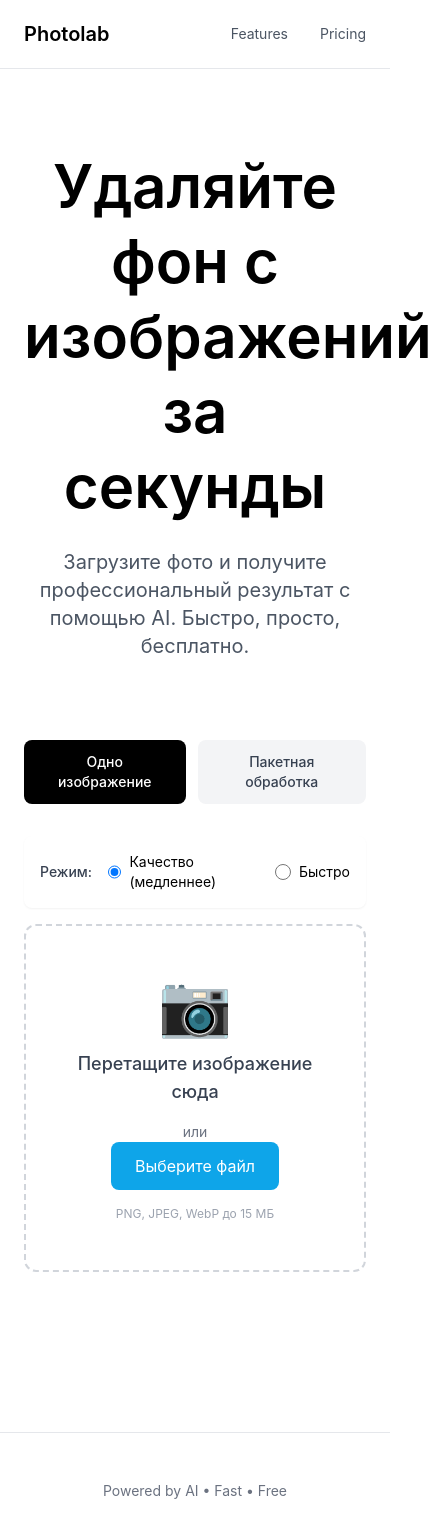
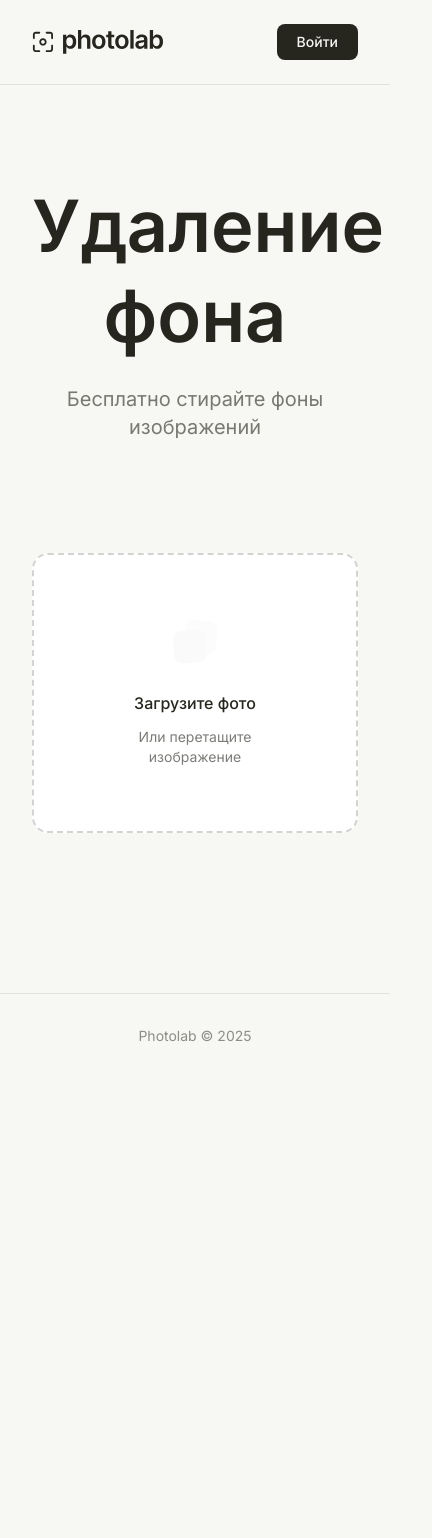
Before and after one commit to KirillMigel/photolab, a Next.js app in the folder frontend/: page / in a window 390 px wide. Shown: the top 1538 px of the page, 432 px wide, since content can reach past the window. After the commit the page ends 1078 px from the top, so only its background shows below. Built offline with nearby package versions, Linux system fonts and the light colour scheme.

Commit message:
Update to Cursor-inspired minimal design with exact specs

```diff
--- a/frontend/app/globals.css
+++ b/frontend/app/globals.css
@@ -1,12 +1,14 @@
+@import url('https://fonts.googleapis.com/css2?family=Inter:wght@400;500;600;700&display=swap');
+
 @tailwind base;
 @tailwind components;
 @tailwind utilities;
 
 body {
-  color: #000;
-  background: #ffffff;
+  color: #26251E;
+  background: #F7F7F4;
   min-height: 100vh;
-  font-family: -apple-system, BlinkMacSystemFont, "Segoe UI", Roboto, "Helvetica Neue", Arial, sans-serif;
+  font-family: 'Inter', -apple-system, BlinkMacSystemFont, "Segoe UI", Roboto, sans-serif;
   -webkit-font-smoothing: antialiased;
   -moz-osx-font-smoothing: grayscale;
 }
--- a/frontend/app/page.tsx
+++ b/frontend/app/page.tsx
@@ -12,61 +12,45 @@ export default function Home() {
   const [isProcessing, setIsProcessing] = useState(false)
 
   return (
-    <main className="min-h-screen bg-white">
-      {/* Header - Minimalist like Cursor */}
-      <header className="border-b border-gray-200">
-        <div className="max-w-7xl mx-auto px-6 py-5">
+    <main className="min-h-screen" style={{ background: '#F7F7F4' }}>
+      {/* Header - Cursor style */}
+      <header className="border-b" style={{ borderColor: 'rgba(38, 37, 30, 0.1)' }}>
+        <div className="max-w-7xl mx-auto px-8 py-6">
           <div className="flex items-center justify-between">
-            <h1 className="text-xl font-semibold text-black">
-              Photolab
-            </h1>
-            <nav className="flex gap-8 text-sm">
-              <a href="#" className="text-gray-600 hover:text-black transition">Features</a>
-              <a href="#" className="text-gray-600 hover:text-black transition">Pricing</a>
-            </nav>
+            <img src="/images/logo.svg" alt="Photolab" className="h-6" />
+            <button
+              className="px-5 py-2 rounded-lg text-sm font-medium transition"
+              style={{
+                background: '#26251E',
+                color: '#F7F7F4'
+              }}
+            >
+              Войти
+            </button>
           </div>
         </div>
       </header>
 
-      {/* Hero Section - Cursor style */}
-      <section className="max-w-4xl mx-auto px-6 pt-20 pb-12 text-center">
-        <h2 className="text-6xl font-semibold text-black leading-tight mb-6">
-          Удаляйте фон с изображений за секунды
+      {/* Hero Section - Clean like Cursor */}
+      <section className="max-w-4xl mx-auto px-8 pt-24 pb-16 text-center">
+        <h2
+          className="text-7xl font-semibold leading-tight mb-6"
+          style={{ color: '#26251E' }}
+        >
+          Удаление фона
         </h2>
-        <p className="text-xl text-gray-600 mb-8 max-w-2xl mx-auto">
-          Загрузите фото и получите профессиональный результат с помощью AI. Быстро, просто, бесплатно.
+        <p
+          className="text-xl mb-12 max-w-2xl mx-auto"
+          style={{ color: '#26251E', opacity: 0.6 }}
+        >
+          Бесплатно стирайте фоны изображений
         </p>
       </section>
 
       {/* Main Content */}
-      <div className="max-w-5xl mx-auto px-6 pb-20">
-        {/* Tabs - Clean minimal style */}
-        <div className="flex gap-3 mb-8 justify-center">
-          <button
-            onClick={() => setActiveTab('single')}
-            className={`px-6 py-3 rounded-lg font-medium transition text-sm ${
-              activeTab === 'single'
-                ? 'bg-black text-white'
-                : 'bg-gray-100 text-gray-700 hover:bg-gray-200'
-            }`}
-          >
-            Одно изображение
-          </button>
-          <button
-            onClick={() => setActiveTab('batch')}
-            className={`px-6 py-3 rounded-lg font-medium transition text-sm ${
-              activeTab === 'batch'
-                ? 'bg-black text-white'
-                : 'bg-gray-100 text-gray-700 hover:bg-gray-200'
-            }`}
-          >
-            Пакетная обработка
-          </button>
-        </div>
-
-        {/* Single Image Mode */}
-        {activeTab === 'single' && (
-          <div className="space-y-6">
+      <div className="max-w-3xl mx-auto px-8 pb-20">
+        {/* Upload Interface */}
+        <div className="space-y-8">
           <ImageUploader
             onImageSelect={setOriginalImage}
             onProcessed={setProcessedImage}
@@ -82,18 +66,12 @@ export default function Home() {
             />
           )}
         </div>
-        )}
-
-        {/* Batch Mode */}
-        {activeTab === 'batch' && (
-          <BatchUploader />
-        )}
       </div>
 
-      {/* Footer - Minimal */}
-      <footer className="border-t border-gray-200 mt-20 py-12">
-        <div className="max-w-5xl mx-auto px-6 text-center text-sm text-gray-500">
-          <p>Powered by AI • Fast • Free</p>
+      {/* Footer */}
+      <footer className="border-t mt-20 py-8" style={{ borderColor: 'rgba(38, 37, 30, 0.1)' }}>
+        <div className="max-w-7xl mx-auto px-8 text-center text-sm" style={{ color: '#26251E', opacity: 0.5 }}>
+          <p>Photolab © 2025</p>
         </div>
       </footer>
     </main>
--- a/frontend/components/ImageUploader.tsx
+++ b/frontend/components/ImageUploader.tsx
@@ -83,42 +83,22 @@ export default function ImageUploader({
   )
 
   return (
-    <div className="space-y-4">
-      {/* Mode Selector */}
-      <div className="flex items-center gap-4 bg-white p-4 rounded-lg shadow-sm">
-        <span className="text-sm font-medium text-gray-700">Режим:</span>
-        <label className="flex items-center gap-2 cursor-pointer">
-          <input
-            type="radio"
-            value="quality"
-            checked={mode === 'quality'}
-            onChange={() => setMode('quality')}
-            className="w-4 h-4 text-primary-500"
-          />
-          <span className="text-sm">Качество (медленнее)</span>
-        </label>
-        <label className="flex items-center gap-2 cursor-pointer">
-          <input
-            type="radio"
-            value="fast"
-            checked={mode === 'fast'}
-            onChange={() => setMode('fast')}
-            className="w-4 h-4 text-primary-500"
-          />
-          <span className="text-sm">Быстро</span>
-        </label>
-      </div>
+    <div className="space-y-6">
 
-      {/* Upload Zone */}
+      {/* Upload Zone - Cursor style */}
       <div
         onDrop={handleDrop}
         onDragOver={handleDragOver}
         onDragLeave={handleDragLeave}
-        className={`upload-zone border-2 border-dashed rounded-xl p-12 text-center transition ${
+        className={`upload-zone border-2 border-dashed rounded-2xl p-16 text-center transition ${
           isDragging
-            ? 'border-primary-500 bg-primary-50 scale-105'
-            : 'border-gray-300 bg-white hover:border-primary-400'
+            ? 'scale-[1.02]'
+            : ''
         } ${isProcessing ? 'opacity-50 pointer-events-none' : ''}`}
+        style={{
+          borderColor: isDragging ? '#26251E' : 'rgba(38, 37, 30, 0.2)',
+          background: '#fff'
+        }}
       >
         <input
           type="file"
@@ -129,28 +109,28 @@ export default function ImageUploader({
           disabled={isProcessing}
         />
 
-        <div className="space-y-4">
-          <div className="text-6xl">📷</div>
-
+        <div className="space-y-6">
           {isProcessing ? (
             <div>
-              <div className="inline-block animate-spin rounded-full h-8 w-8 border-b-2 border-primary-500"></div>
-              <p className="mt-4 text-gray-600">Обрабатываем изображение...</p>
+              <div className="inline-block animate-spin rounded-full h-10 w-10 border-2 border-t-transparent" style={{ borderColor: '#26251E', borderTopColor: 'transparent' }}></div>
+              <p className="mt-6 text-base" style={{ color: '#26251E', opacity: 0.6 }}>
+                Обрабатываем изображение...
+              </p>
             </div>
           ) : (
             <>
-              <p className="text-lg font-medium text-gray-700">
-                Перетащите изображение сюда
-              </p>
-              <p className="text-sm text-gray-500">или</p>
-              <label htmlFor="file-input">
-                <span className="inline-block px-6 py-3 bg-primary-500 text-white rounded-lg cursor-pointer hover:bg-primary-600 transition">
-                  Выберите файл
-                </span>
-              </label>
-              <p className="text-xs text-gray-400 mt-4">
-                PNG, JPEG, WebP до 15 МБ
-              </p>
+              <div className="flex justify-center">
+                <img src="/images/upload-icon.svg" alt="Upload" className="w-12 h-12" style={{ opacity: 0.3 }} />
+              </div>
+
+              <div className="space-y-3">
+                <p className="text-base font-medium" style={{ color: '#26251E' }}>
+                  Загрузите фото
+                </p>
+                <p className="text-sm" style={{ color: '#26251E', opacity: 0.6 }}>
+                  Или перетащите изображение
+                </p>
+              </div>
             </>
           )}
         </div>
```
Also changed, not shown: frontend/components/ImagePreview.tsx (+22 -23 lines), frontend/public/images/logo.svg (added), frontend/public/images/upload-icon.svg (added). Lines whose indentation alone changed are shown as unchanged.
